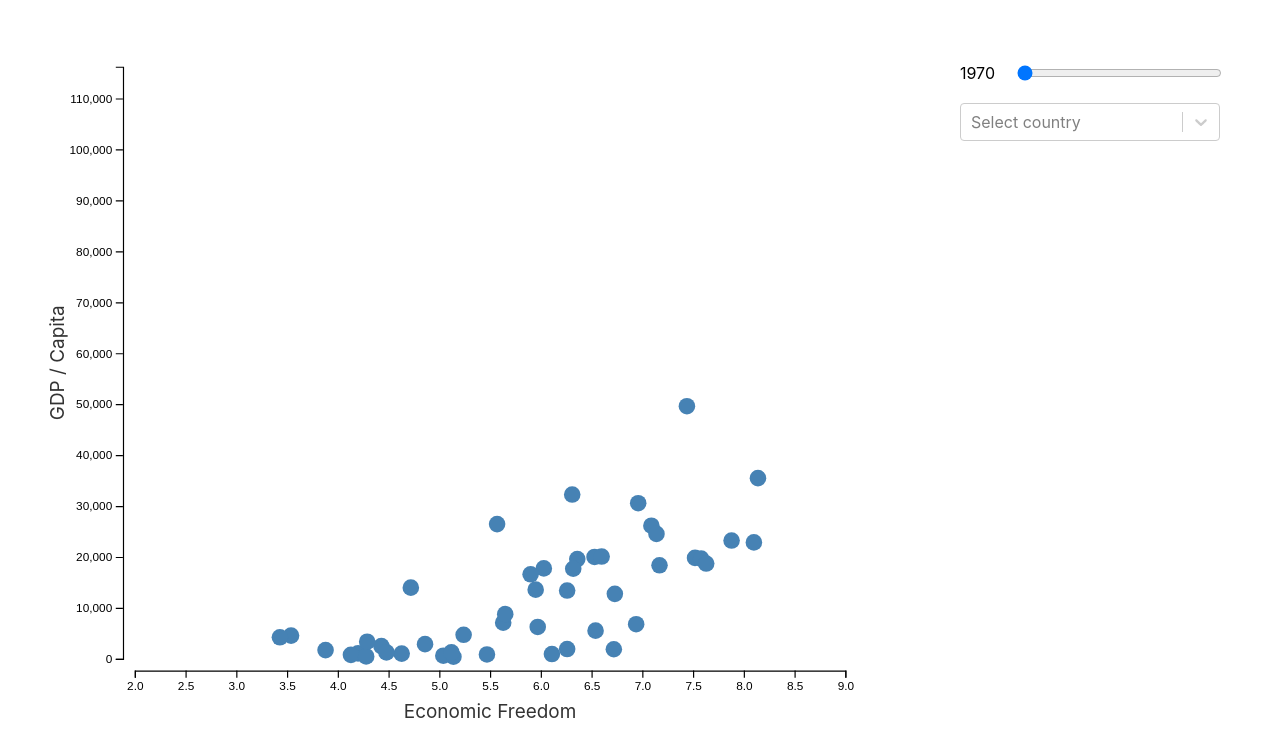
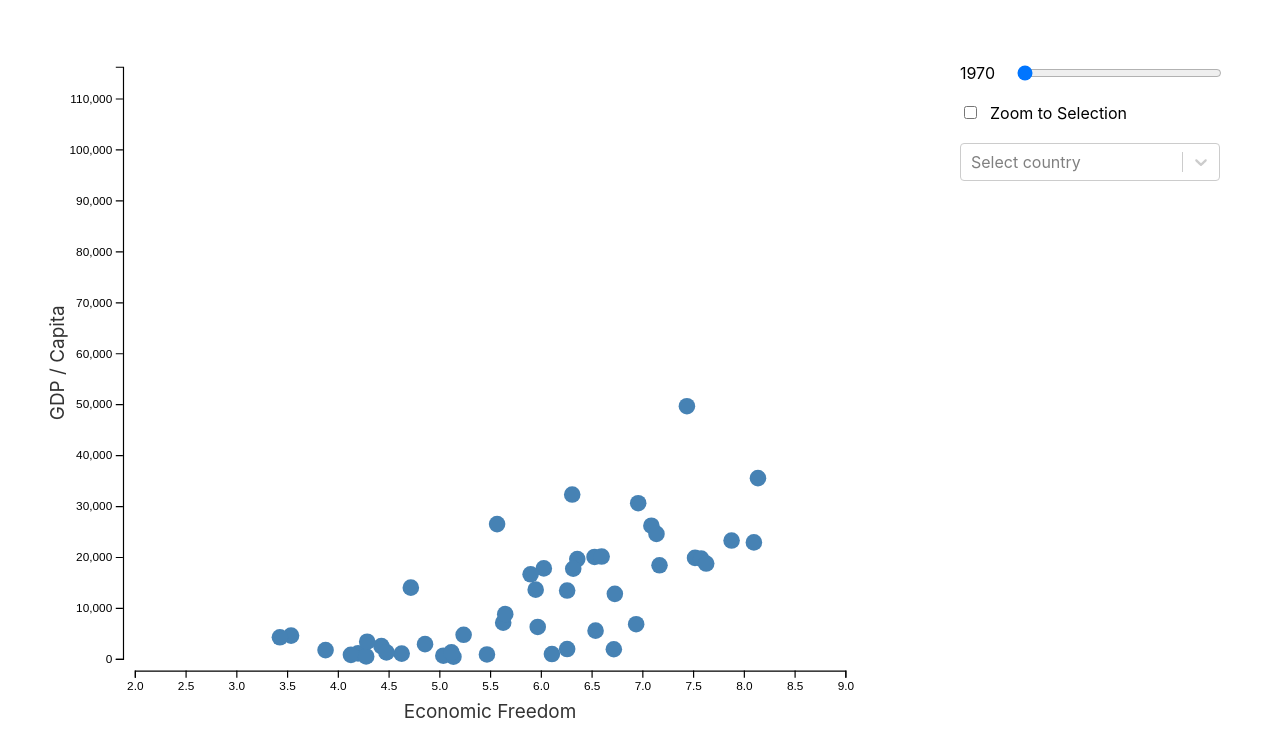
Before and after one commit to laurikin/economic-freedom-visualization, a React (Create React App) app: page / in a window 1280 px wide. Shown: the top 756 px of the page. Built offline with nearby package versions, Linux system fonts and the light colour scheme.

Commit message:
make zoom optional

```diff
--- a/src/App.css
+++ b/src/App.css
@@ -46,3 +46,11 @@
     justify-content: end;
     text-align: left;
 }
+
+.option {
+    display: grid;
+    grid-auto-flow: column;
+    grid-template-columns: max-content 1fr;
+    grid-column-gap: 10px;
+    align-items: center;
+}
--- a/src/App.tsx
+++ b/src/App.tsx
@@ -40,8 +40,10 @@ const App = ({ data: inputData }: { data: IData }) => {
             .map(c => ({ id: c, label: c }))
     ), [countries, selection])
 
+    const [zoomToSelection, setZoomToSelection] = useState(false)
+
     const [xDomain, yDomain] = useMemo(() => {
-        if (selection.size === 0) {
+        if (!zoomToSelection || selection.size === 0) {
             return [initialXDomain, initialYDomain]
         } else {
             const values = Array.from(selection).reduce((acc: { x: number, y: number }[], id) => {
@@ -56,7 +58,7 @@ const App = ({ data: inputData }: { data: IData }) => {
             const yDomain: [number, number] = [d3.max(values, v => v.y) ?? initialYDomain[1], 0]
             return [xDomain, yDomain]
         }
-    }, [trailplotData, selection, initialXDomain, initialYDomain])
+    }, [trailplotData, selection, initialXDomain, initialYDomain, zoomToSelection])
 
     useEffect(() => {
         const newDomain = domain.slice(0);
@@ -169,6 +171,24 @@ const App = ({ data: inputData }: { data: IData }) => {
 
                 </div>
 
+                <div
+                    className="options"
+                >
+                    <div
+                        className="option"
+                    >
+                        <input
+                            name="zoom"
+                            type="checkbox"
+                            checked={zoomToSelection}
+                            onChange={(e) => {
+                                setZoomToSelection(e.target.checked)
+                            }}
+                        />
+                        <label htmlFor="zoom">Zoom to Selection</label>
+                    </div>
+                </div>
+
                 <Select
                     options={options}
                     hideSelectedOptions={true}
--- a/src/Trail.tsx
+++ b/src/Trail.tsx
@@ -1,5 +1,5 @@
-import React, { useState } from 'react'
-import * as d3 from 'd3'
+import React from 'react'
+import { TrailSegment } from './TrailSegment'
 
 export interface ITrailProps {
     points: ([number, number] | null)[],
@@ -7,14 +7,6 @@ export interface ITrailProps {
 }
 
 export const Trail = ({ points, color }: ITrailProps) => {
-
-
-    const [go, setGo] = useState(false as boolean)
-
-    setImmediate(() => {
-        // trigger the line animation on once component is mounted
-        setGo(true)
-    })
 
 
     return (
@@ -30,26 +22,13 @@ export const Trail = ({ points, color }: ITrailProps) => {
                         <g
                             key={i}
                         >
-                            <path
-                                style={{
-                                    transition: `all ${1 / 10}s linear`,
-                                    transitionDelay: `${(i - 1) / 10}s`,
-                                    opacity: Math.max(i / points.length, 0.4)
-                                }}
-                                fill="none"
-                                stroke={color}
-                                strokeWidth={go ? (i + 1) / 4 : 0}
-                                strokeLinecap="round"
-                                d={go ?
-                                    d3.line()([
-                                        lastPoint,
-                                        point
-                                    ]) ?? '' :
-                                    d3.line()([
-                                        lastPoint,
-                                        lastPoint
-                                    ]) ?? ''
-                                }
+                            <TrailSegment
+                                color={color}
+                                strokeWidth={(i + 1) / 4}
+                                opacity={Math.max(i / points.length, 0.4)}
+                                startPoint={lastPoint}
+                                endPoint={point}
+                                index={i}
                             />
                         </g>
                     )
--- /dev/null
+++ b/src/TrailSegment.tsx
@@ -0,0 +1,58 @@
+import React, { useState, useEffect } from 'react'
+import * as d3 from 'd3'
+
+export interface ITrailSegmentProps {
+    startPoint: [number, number]
+    endPoint: [number, number]
+    strokeWidth: number
+    color: string
+    opacity: number
+    index: number
+}
+
+const transitionTime = 1000 / 10
+
+export const TrailSegment = ({ startPoint, endPoint, color, strokeWidth, opacity, index }: ITrailSegmentProps) => {
+
+    const transitionDelay = (index - 1) / 10 * 1000
+
+    const [state, setState] = useState('init' as 'init' | 'animate' | 'done')
+
+    setImmediate(() => {
+        // trigger the line animation on once component is mounted
+        setState('animate')
+    })
+
+    useEffect(() => {
+        const timeout = setTimeout(() => {
+            // disable transitions when component is done
+            setState('done')
+        }, transitionDelay + transitionTime)
+
+        return () => clearTimeout(timeout)
+    }, [transitionDelay, transitionTime])
+
+    return (
+        <path
+            style={{
+                transition: state === 'done' ? 'none' : `all ${transitionTime}ms linear`,
+                transitionDelay: `${transitionDelay}ms`,
+                opacity
+            }}
+            fill="none"
+            stroke={color}
+            strokeWidth={state === 'animate' ? strokeWidth : 0}
+            strokeLinecap="round"
+            d={state !== 'init' ?
+                d3.line()([
+                    startPoint,
+                    endPoint
+                ]) ?? '' :
+                d3.line()([
+                    startPoint,
+                    startPoint
+                ]) ?? ''
+            }
+        />
+    )
+}
```
